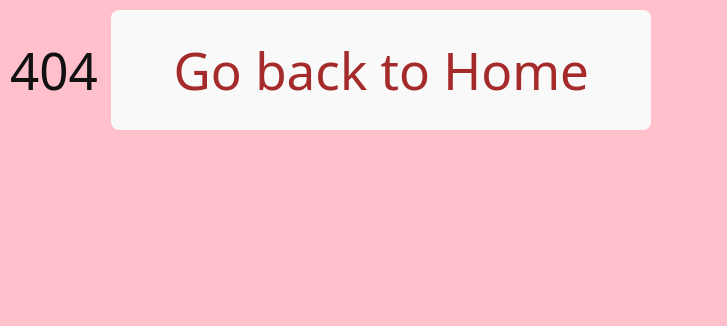
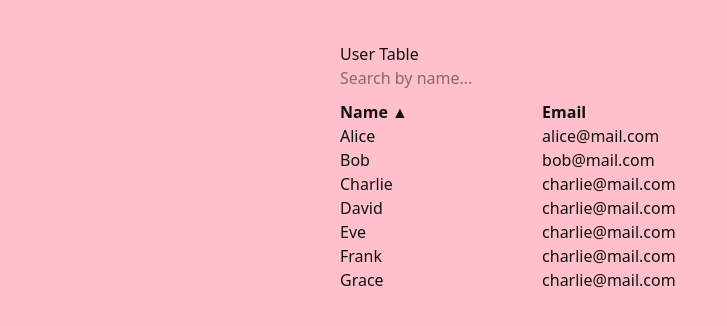
Before and after one commit to aditya-mscs/react-code-oractice-vite, a React (Vite) app: page /UserTable in a window 1280 px wide. Before the commit this address had no page. Shown: the top 326 px of the page, without its empty margins (0-727 px from the left). Built offline with nearby package versions, Linux system fonts and the light colour scheme.

Commit message:
user table

```diff
--- a/src/components/ToDoList.tsx
+++ b/src/components/ToDoList.tsx
@@ -40,8 +40,8 @@ const ToDoList = () => {
     setToDoList(toDoList.filter(task => task.id !== taskId));
   }
 
-  const handleKeyUp = (event: React.KeyboardEvent<HTMLInputElement>) => {
-    if (event.key === 'Enter') {
+  const handleKeyUp = (event: React.KeyboardEvent<HTMLInputElement>) => { //__________ KeyboardEvent
+    if (event.key === 'Enter') { //_________ event.key
       addTask();
     }
   }
--- /dev/null
+++ b/src/components/UserTable.tsx
@@ -0,0 +1,164 @@
+/* eslint-disable @typescript-eslint/no-unused-vars */
+// @ts-nocheck Temporary ignore
+import React, { useEffect, useState, useMemo, useCallback } from 'react';
+import { debounce } from '../hooks/useDebounce';
+
+const fetchUsers = () => new Promise((resolve, reject) =>
+  setTimeout(() => resolve([
+    { id: 1, name: 'Alice', email: 'alice@mail.com' },
+    { id: 2, name: 'Bob', email: 'bob@mail.com' },
+    { id: 3, name: 'Charlie', email: 'charlie@mail.com' },
+    { id: 4, name: 'David', email: 'charlie@mail.com' },
+    { id: 5, name: 'Eve', email: 'charlie@mail.com' },
+    { id: 6, name: 'Frank', email: 'charlie@mail.com' },
+    { id: 7, name: 'Grace', email: 'charlie@mail.com' },
+  ]), 500)
+);
+
+function UserTable() {
+  const [users, setUsers] = useState([]);
+  const [search, setSearch] = useState('');
+  const [debouncedSearch, setDebouncedSearch] = useState('');
+  const [sortKey, setSortKey] = useState('name');
+  const [sortOrder, setSortOrder] = useState('asc');
+  const [editing, setEditing] = useState({ id: null, field: null });
+  const [editValue, setEditValue] = useState('');
+
+  // Fetch users on mount
+  useEffect(() => {
+    fetchUsers().then(data => setUsers(data));
+  }, []);
+
+  // Create debounced version of search update
+  const debouncedUpdate = useCallback(
+    debounce((val) => setDebouncedSearch(val), 400),
+    []
+  );
+
+  const handleSearchChange = (e) => {
+    const val = e.target.value;
+    setSearch(val);              // immediate update
+    debouncedUpdate(val);        // delayed update
+  };
+
+  const filteredUsers = useMemo(() => {
+    let res = users;
+    if (debouncedSearch) {
+      res = res.filter(u =>
+        u.name.toLowerCase().includes(debouncedSearch.toLowerCase())
+      );
+    }
+    res = [...res].sort((a, b) => {
+      const cmp = a[sortKey].localeCompare(b[sortKey]);
+      return sortOrder === 'asc' ? cmp : -cmp;
+    });
+    return res;
+  }, [users, debouncedSearch, sortKey, sortOrder]);
+
+  const handleEdit = (id, field, value) => {
+    setUsers(prev =>
+      prev.map(u =>
+        u.id === id ? { ...u, [field]: value } : u
+      )
+    );
+    setEditing({ id: null, field: null });
+  };
+
+  const handleKeyDown = (e, id, field) => {
+    if (e.key === 'Enter') {
+      handleEdit(id, field, editValue);
+    } else if (e.key === 'Escape') {
+      setEditing({ id: null, field: null });
+    }
+  };
+
+  const UserRow = React.memo(({ user }) => (
+    <tr>
+      <td>
+        {editing.id === user.id && editing.field === 'name' ? (
+          <input
+            value={editValue}
+            autoFocus
+            onChange={e => setEditValue(e.target.value)}
+            onBlur={() => handleEdit(user.id, 'name', editValue)}
+            onKeyDown={e => handleKeyDown(e, user.id, 'name')}
+          />
+        ) : (
+          <span onDoubleClick={() => {
+            setEditing({ id: user.id, field: 'name' });
+            setEditValue(user.name);
+          }}>
+            {user.name}
+          </span>
+        )}
+      </td>
+      <td>
+        {editing.id === user.id && editing.field === 'email' ? (
+          <input
+            value={editValue}
+            autoFocus
+            onChange={e => setEditValue(e.target.value)}
+            onBlur={() => handleEdit(user.id, 'email', editValue)}
+            onKeyDown={e => handleKeyDown(e, user.id, 'email')}
+          />
+        ) : (
+          <span onDoubleClick={() => {
+            setEditing({ id: user.id, field: 'email' });
+            setEditValue(user.email);
+          }}>
+            {user.email}
+          </span>
+        )}
+      </td>
+    </tr>
+  ));
+
+  return (
+    <div style={{ maxWidth: 600, margin: '2rem auto' }}>
+      <h2>User Table</h2>
+      <input
+        type="text"
+        placeholder="Search by name..."
+        value={search}
+        onChange={handleSearchChange}
+        style={{ marginBottom: 10, width: '100%' }}
+      />
+      <table border={1} cellPadding={8} cellSpacing={0} width="100%">
+        <thead>
+          <tr>
+            <th
+              onClick={() => {
+                setSortKey('name');
+                setSortOrder(sortOrder === 'asc' ? 'desc' : 'asc');
+              }}
+              style={{ cursor: 'pointer' }}
+            >
+              Name {sortKey === 'name' ? (sortOrder === 'asc' ? '▲' : '▼') : ''}
+            </th>
+            <th
+              onClick={() => {
+                setSortKey('email');
+                setSortOrder(sortOrder === 'asc' ? 'desc' : 'asc');
+              }}
+              style={{ cursor: 'pointer' }}
+            >
+              Email {sortKey === 'email' ? (sortOrder === 'asc' ? '▲' : '▼') : ''}
+            </th>
+          </tr>
+        </thead>
+        <tbody>
+          {filteredUsers.map(user => (
+            <UserRow key={user.id} user={user} />
+          ))}
+          {filteredUsers.length === 0 && (
+            <tr>
+              <td colSpan={2}>No users found.</td>
+            </tr>
+          )}
+        </tbody>
+      </table>
+    </div>
+  );
+}
+
+export default UserTable;
--- a/src/components/useDebounceExample.tsx
+++ b/src/components/useDebounceExample.tsx
@@ -7,8 +7,7 @@ const UseDebounceExample = () => {
 
   // ✅ Debounced logger: created ONCE using useCallback
   // useCallback ensures the debounced function is not recreated on every render
-  const debouncedLog = useCallback(
-    debounce((value: string) => {
+  const debouncedLog = useCallback(debounce((value: string) => {
       console.log("Debounced value:", value);
     }, 2000),
     [] // empty dependency = only initialized once
--- a/src/hooks/useDebounce.tsx
+++ b/src/hooks/useDebounce.tsx
@@ -1,16 +1,20 @@
+// @ts-nocheck Temporary ignore
+
 //Remember these 5 lines -
 
-// export const debounce = (func, delay) => {
-//   let timeoutId; //1
+export const debounce = (func, delay) => {
+  let timeoutId; //1
 
-//   return (...args) => { //2 VAAAAAAA
-//     clearTimeout(timeoutId); //3
-//     timeoutId = setTimeout(() => { //4 timeout = setTimeout VA
-//       func(...args); //5
-//     }, delay);
-//   };
+  return (...args) => { //2 VAAAAAAA
 
-// };
+    clearTimeout(timeoutId); //3
+    timeoutId = setTimeout(() => { //4 timeout = setTimeout VA
+      func(...args); //5
+    }, delay);
+
+  };
+};
+
 
 // This function returns a debounced version of the callback function.
 // The returned function will delay the execution of the callback until after the specified delay has passed since the last time it was invoked.
@@ -19,6 +23,8 @@
 // •	T extends (...args: any[]) => void means:
 // •	The type T must be a function,
 // •	It can take any number of arguments (...args: any[])
+
+/*
 export const debounce = <T extends (...args: any[]) => void>(
   func: T,
   delay: number
@@ -37,3 +43,5 @@ export const debounce = <T extends (...args: any[]) => void>(
 
   };
 };
+
+*/
--- a/src/hooks/useTransition.tsx
+++ b/src/hooks/useTransition.tsx
@@ -11,7 +11,7 @@ export const UseTransition = () => {
   const [query, setQuery] = useState('');
   const [filteredList, setFilteredList] = useState(list);
 
-  const [isPending, startTransition] = useTransition(); //IMP: isPending, startTransition
+  const [isPending, startTransition] = useTransition(); //_________ IMP: isPending, startTransition
 
   const [status, setStatus] = useState('Idle');
   let debounceTimeout: NodeJS.Timeout | undefined;
@@ -21,7 +21,7 @@ export const UseTransition = () => {
     setQuery(value);
     setStatus('Searching...');
 
-    if (debounceTimeout) clearTimeout(debounceTimeout);
+    if (debounceTimeout) clearTimeout(debounceTimeout); //___________ important: similar to debounce
 
     // Start a concurrent transition for non-urgent update
     debounceTimeout = setTimeout(() => {
@@ -46,16 +46,6 @@ export const UseTransition = () => {
           non-urgent, allowing React to prioritize more important updates.
         </strong>
         <br />
-        In this example, typing in the input field will trigger a transition
-        that generates a large list of items. The UI remains responsive while
-        the list is being generated.
-        <br />
-        <strong>
-          Note: The list generation is simulated with a large number of items
-          to demonstrate the use of useTransition. In a real-world scenario,
-          you would typically use it for updates that are not time-sensitive,
-          such as fetching data or rendering large lists.
-        </strong>
       </p>
       <h3>Search in Large List (Concurrent Mode)</h3>
       <input
--- a/src/routes/AppRouter.tsx
+++ b/src/routes/AppRouter.tsx
@@ -22,7 +22,6 @@ const AppRouter = () => {
     <GlobalProvider>
       <div className="daddy">
         <Profiler id="MyComponent" onRender={onRender}>
-          <ErrorBoundary>
           <BrowserRouter>
             <Routes>
               {routes.map((route) => (
@@ -30,7 +29,6 @@ const AppRouter = () => {
               ))}
             </Routes>
           </BrowserRouter>
-          </ErrorBoundary>
         </Profiler>
       </div>
     </GlobalProvider>
--- a/src/utils/Utils.tsx
+++ b/src/utils/Utils.tsx
@@ -28,6 +28,7 @@ import UseDebounceExample from "../components/useDebounceExample";
 import TsFunctionDeclarations from "../hooks/TsFunctionDeclarations";
 import UseReducerComp from "../hooks/UseReducerComp";
 import ParkingLotUI from "../components/ParkingSystemUsage";
+import UserTable from "../components/UserTable";
 
 interface RouteType {
   path: string;
@@ -107,6 +108,7 @@ export const routes: RouteType[] = [
   { path: "/", element: <Home />, hideOnHome: true, linkText: "Home" },
 
   //Examples - Challenges
+  {path: "/UserTable", element: <UserTable />, linkText: "User Table"},
   { path: "/ParkingLotSystem", element: <ParkingLotUI />, linkText: "Parking Lot System" },
   { path: "/SuggestedCities", element: <SuggestedCities />, linkText: "Suggested Cities" },
   { path: "/TicTackToe", element: <TicTacToe />, linkText: "Tic Tac Toe" },
```
Also changed, not shown: src/components/ES6.tsx (+87 -58 lines). Lines whose indentation alone changed are shown as unchanged.
